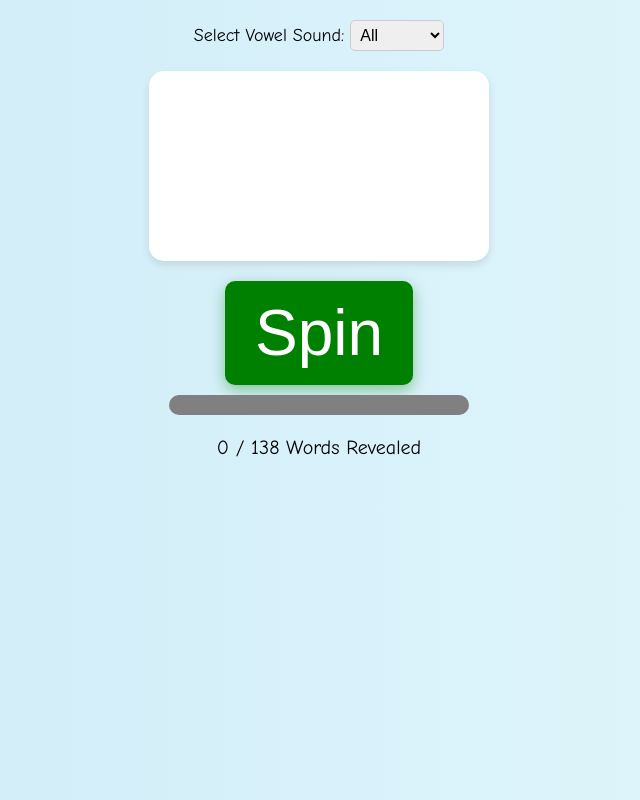
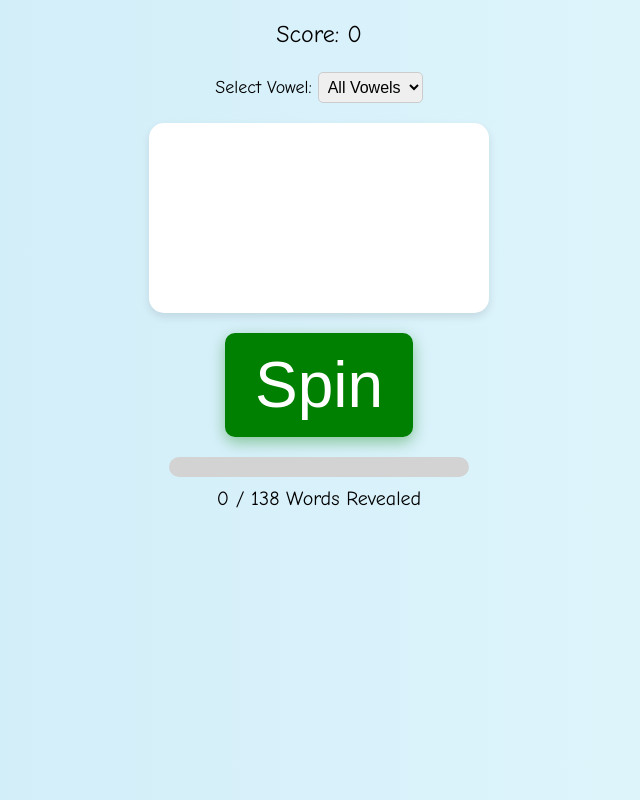
Before and after one commit to JastonChamp/CVCwords, a plain HTML site: page index.html in a window 1280 px wide. Shown: the whole page, without its empty margins (321-961 px from the left). Drawn offline with Linux system fonts and the light colour scheme.

Commit message:
Update index.html

```diff
--- a/index.html
+++ b/index.html
@@ -3,38 +3,46 @@
 <head>
     <meta charset="UTF-8">
     <title>CVC Word Spinner</title>
+    <!-- Link to the CSS file -->
     <link rel="stylesheet" href="style.css">
 </head>
 <body>
+    <!-- Score Display -->
+    <p id="scoreText">Score: 0</p>
+
     <!-- Vowel Selection -->
     <div id="vowelSelection">
-        <label for="vowelSelector">Select Vowel Sound:</label>
+        <label for="vowelSelector">Select Vowel:</label>
         <select id="vowelSelector">
-            <option value="all">All</option>
-            <option value="a">Short 'A'</option>
-            <option value="e">Short 'E'</option>
-            <option value="i">Short 'I'</option>
-            <option value="o">Short 'O'</option>
-            <option value="u">Short 'U'</option>
+            <option value="all">All Vowels</option>
+            <option value="a">Short A</option>
+            <option value="e">Short E</option>
+            <option value="i">Short I</option>
+            <option value="o">Short O</option>
+            <option value="u">Short U</option>
         </select>
     </div>
 
-    <!-- Compliment Box -->
-    <div id="complimentBox" aria-live="polite"></div>
-
-    <!-- Spinner/Wheel -->
+    <!-- Word Display Box -->
     <div class="spinner">
-        <div class="wheel" id="wordBox" role="status" aria-live="polite"></div>
+        <div class="wheel" id="wordBox">
+            <!-- Letters will be displayed here -->
+        </div>
     </div>
 
     <!-- Spin Button -->
     <button id="spinButton">Spin</button>
 
-    <!-- Progress Bar and Text -->
-    <progress id="progressBar" value="0" max="100"></progress>
-    <p id="progressText">0 / 99 Words Revealed</p>
+    <!-- Compliment Box -->
+    <div id="complimentBox"></div>
 
-    <!-- Script -->
+    <!-- Progress Bar -->
+    <div id="progressBar">
+        <div id="progressFill"></div>
+    </div>
+    <p id="progressText">0 / 0 Words Revealed</p>
+
+    <!-- Include the JavaScript file -->
     <script src="script.js"></script>
 </body>
 </html>
```
